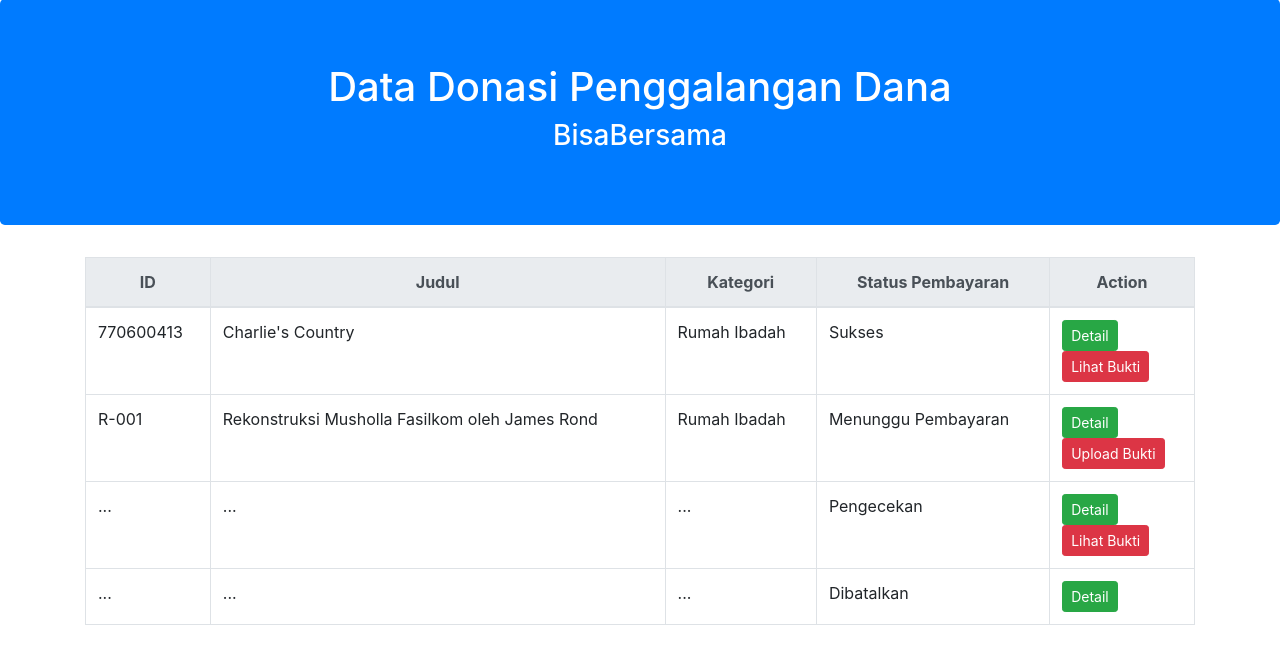
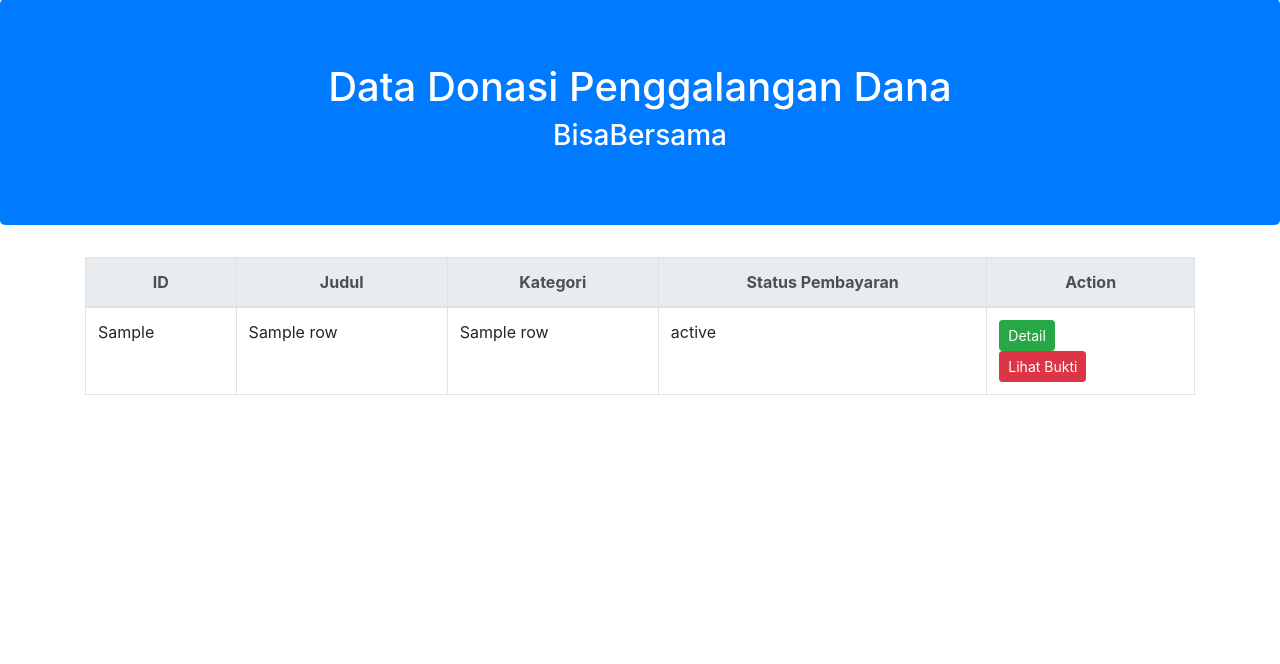
Before and after one commit to finazaria/BisaSesama-App, a Django app: template trigger_empat/templates/read_data_donasi_penggalangan_dana.html in a window 1280 px wide. Shown: the part 57-721 px from the top of the page. Run offline with Django 3.2, Linux system fonts and the light colour scheme; the template is opened without the code that fills it: most values are stand-ins (such as "Sample title", 1, 10 or a date in 2020); some libraries are stand-ins or nearby versions.

Commit message:
trigger empat finish no test

```diff
--- a/trigger_empat/templates/create_form_pembuatan_donasi.html
+++ b/trigger_empat/templates/create_form_pembuatan_donasi.html
@@ -31,6 +31,11 @@
                     <input class="form-control" value = "{{Judul}}" type="text" aria-label="disable input example" disabled>
                 </div>
 
+                <h4>Nominal:</h4>
+                <div class="input-group mb-4">
+                    <input class="form-control"  type="number" aria-label="disable input example" disabled>
+                </div>
+
                 <h4>Metode Bayar:</h4>
                 <select id="kategori" class="form-control mb-4" aria-label="Default select example" required>
                     <option selected>Pilih Metode Pembayaran</option>
--- a/trigger_empat/templates/read_data_donasi_penggalangan_dana.html
+++ b/trigger_empat/templates/read_data_donasi_penggalangan_dana.html
@@ -20,14 +20,15 @@
                 <th><center>Action</center></th>
 
             </thead>
+                {% for row in i %}
                 <tr>
-                <td>770600413</td>
-                <td>Charlie's Country</td>
-                <td>Rumah Ibadah</td>
-                <td>Sukses</td>
+                <td>{{row.idPD}}</td>
+                <td>{{row.judul}}</td>
+                <td>{{row.nama_kategori}}</td>
+                <td>{{row.status}}</td>
                 <td>
                     <form action="{% url 'trigger_empat:read_detail_donasi' %}" method="get">
-                        <input type="hidden" id="id_u" name="id_u">
+                        <input type="hidden" id="id_de" name="id_de" value = {{row.idPD}} >
                         <input type="submit" class="btn btn-success btn-sm" value="Detail">
                     </form>
 
@@ -37,52 +38,8 @@
                     </form>
                 </td>
                 </tr>
-                <tr>
-                <td>R-001</td>
-                <td>Rekonstruksi Musholla Fasilkom oleh James Rond</td>
-                <td>Rumah Ibadah</td>
-                <td>Menunggu Pembayaran</td>
-                <td>
-                    <form action="{% url 'trigger_empat:read_detail_donasi' %}" method="get">
-                        <input type="hidden" id="id_de" name="id_de">
-                        <input type="submit" class="btn btn-success btn-sm" value="Detail">
-                    </form>
+                {% endfor %}
 
-                    <form action="" method="get">
-                        <input type="hidden" id="id_ub" name="id_ub">
-                        <input type="submit" class="btn btn-danger btn-sm" value="Upload Bukti">
-                    </form>
-                </td>
-                </tr>
-                <tr>
-                <td>...</td>
-                <td>...</td>
-                <td>...</td>
-                <td>Pengecekan</td>
-                <td>
-                    <form action="" method="get">
-                        <input type="hidden" id="id_u" name="id_u">
-                        <input type="submit" class="btn btn-success btn-sm" value="Detail">
-                    </form>
-
-                    <form action="" method="get">
-                        <input type="hidden" id="id_d" name="id_d">
-                        <input type="submit" class="btn btn-danger btn-sm" value="Lihat Bukti">
-                    </form>
-                </td>
-                </tr>
-                <tr>
-                <td>...</td>
-                <td>...</td>
-                <td>...</td>
-                <td>Dibatalkan</td>
-                <td>
-                    <form action="" method="get">
-                        <input type="hidden" id="id_u" name="id_u">
-                        <input type="submit" class="btn btn-success btn-sm" value="Detail">
-                    </form>
-                </td>
-                </tr>
         </table>
     </div>
 {% endblock %}
```
Also changed, not shown: trigger_empat/forms.py (+34 -0 lines), trigger_empat/templates/read_detail_donasi.html (+11 -6 lines), trigger_empat/views.py (+15 -10 lines).
